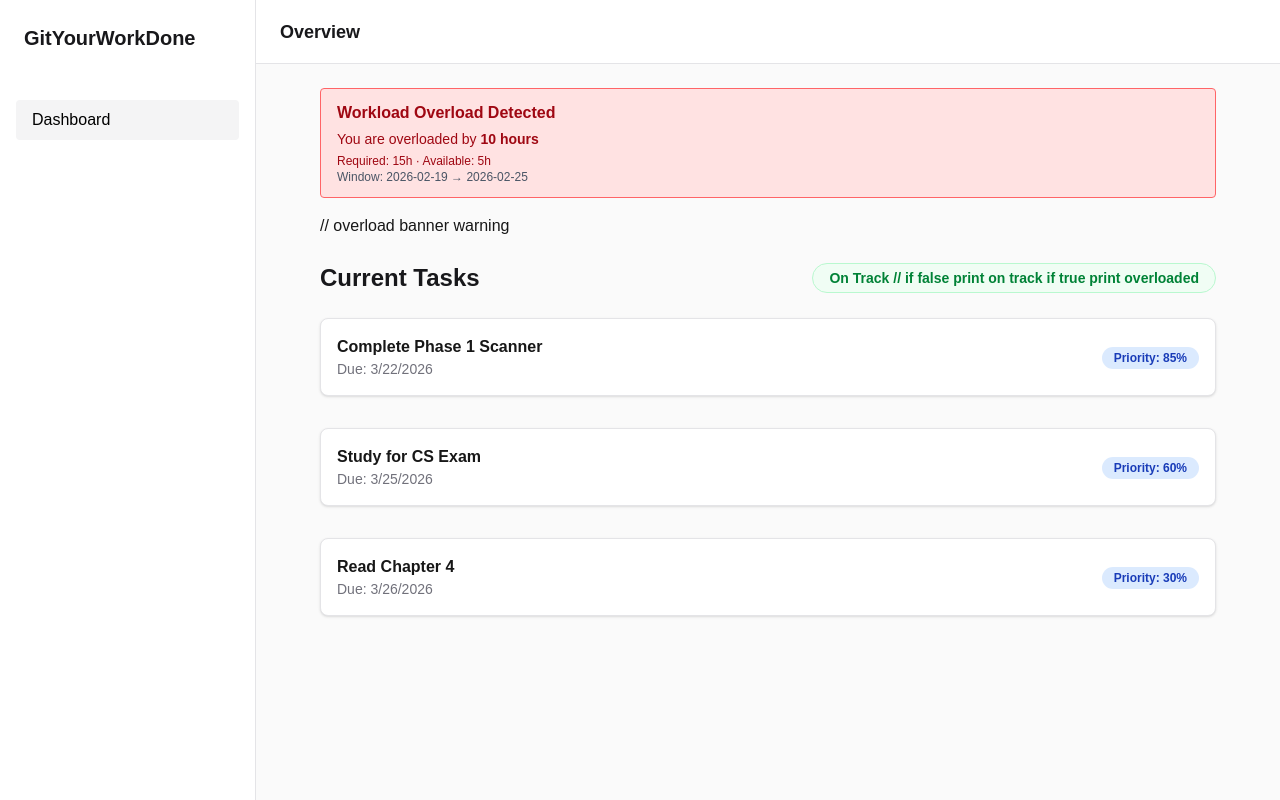
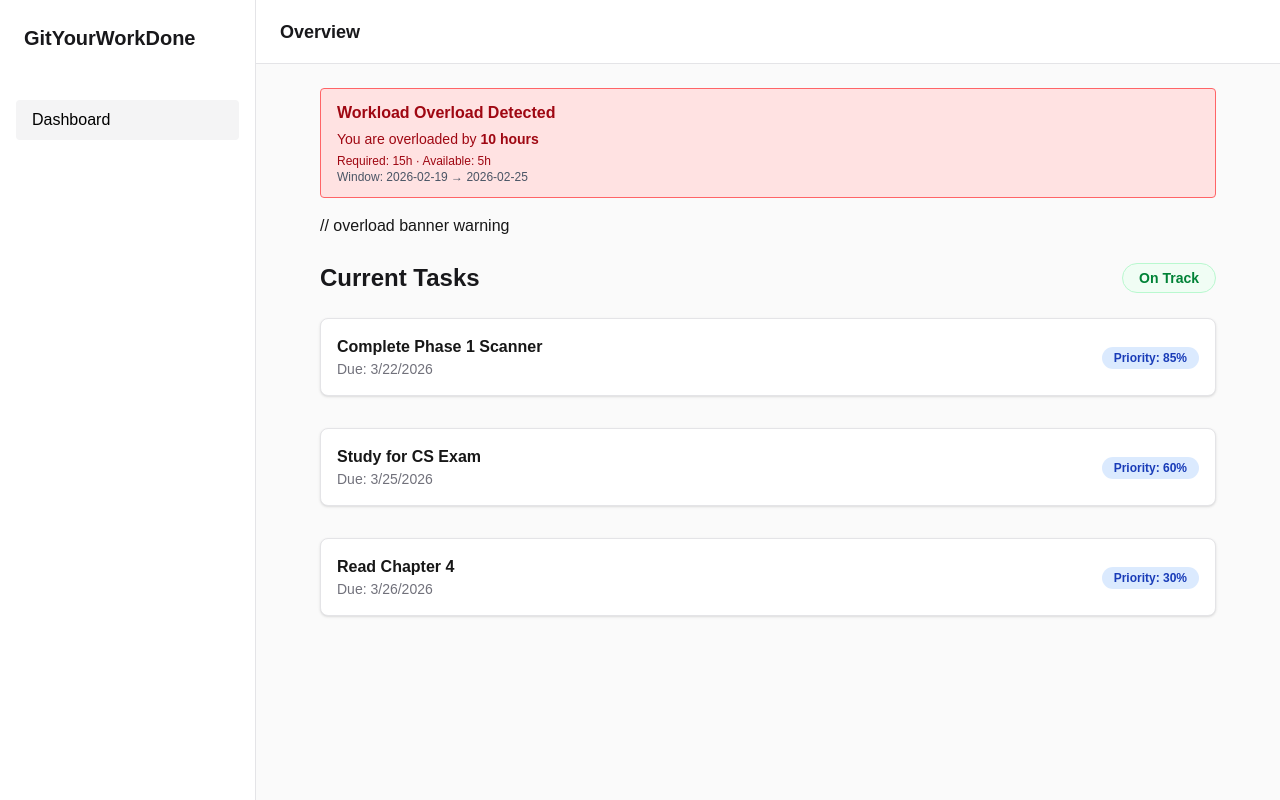
Before and after one commit to MarcoM-98/StudentWorkloadManagement, a Next.js app: page / in a window 1280 px wide. Built offline with nearby package versions, Linux system fonts and the light colour scheme.

Commit message:
SCRUM-56 fix typo bug on website

```diff
--- a/src/app/page.tsx
+++ b/src/app/page.tsx
@@ -43,13 +43,13 @@ export default function Home() {
             <h2 className="text-2xl font-bold text-zinc-900 dark:text-white">Current Tasks</h2>
 
             {/* overloaded badge! */}
-            <div className={`px-4 py-1 text-sm rounded-full border font-semibold ${ // tailwind classes to switch between red
-                                                                                // if true, green if false
+            <div className={`px-4 py-1 text-sm rounded-full border font-semibold ${ // tailwind classes to switch between
+                                                                                // red if true and green if false, below
               isOverloaded
                 ? 'bg-red-50 border-red-200 text-red-700'
                 : 'bg-green-50 border-green-200 text-green-700'
             }`}>
-              {isOverloaded ? 'Overloaded' : 'On Track'} // if false print on track if true print overloaded
+              {isOverloaded ? 'Overloaded' : 'On Track'}
             </div>
           </div>
 
```
